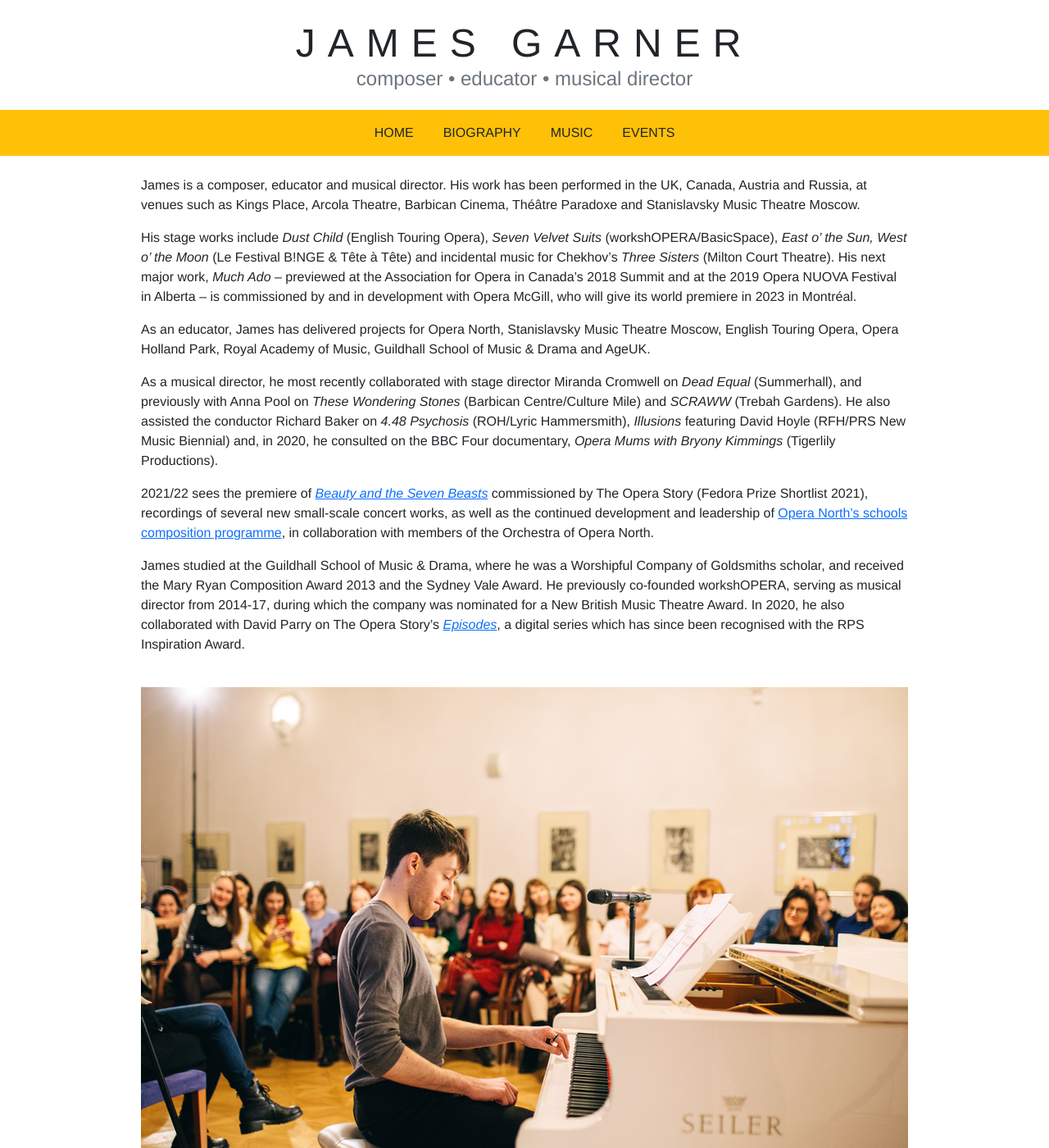
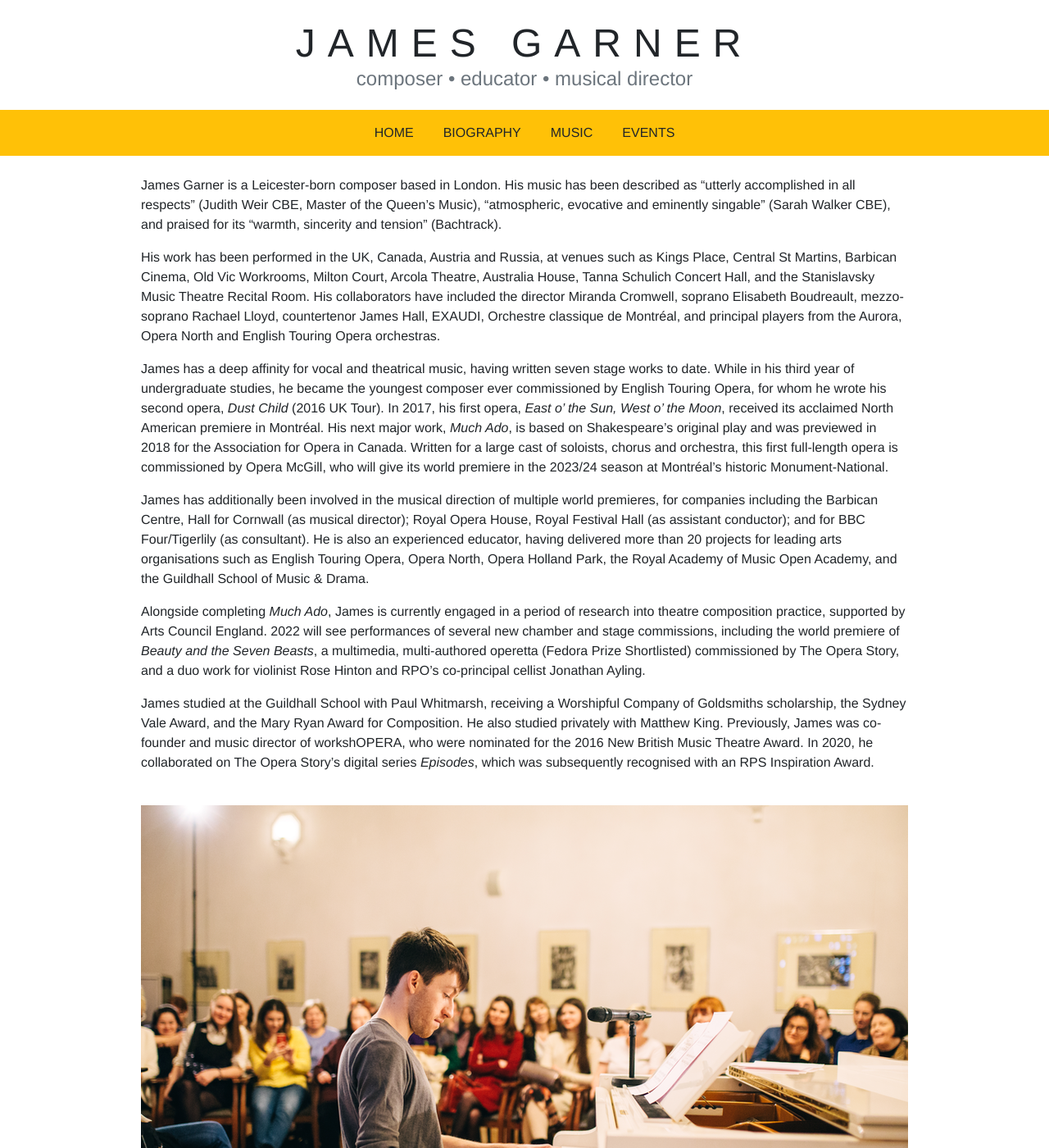
Before and after one commit to jamesgarnercomposer/jamesgarnercomposer.co.uk, a Jekyll site: the page built from biography.md, in a window 1280 px wide and 1400 px high. Shown: the whole window at 82% size. Built offline with Jekyll 4.4.1, drawn with Linux system fonts in a browser that asks for light colours; some of the changed text lies outside the part shown.

Commit message:
Update biography.md

```diff
--- a/biography.md
+++ b/biography.md
@@ -2,18 +2,18 @@
 title: Biography - James Garner
 ---
 
-James is a composer, educator and musical director. His work has been performed in the UK, Canada, Austria and Russia, at venues such as Kings Place, Arcola Theatre, Barbican Cinema, Théâtre Paradoxe and Stanislavsky Music Theatre Moscow.
+James Garner is a Leicester-born composer based in London. His music has been described as “utterly accomplished in all respects” (Judith Weir CBE, Master of the Queen’s Music), “atmospheric, evocative and eminently singable” (Sarah Walker CBE), and praised for its “warmth, sincerity and tension” (Bachtrack).
 
-His stage works include _Dust Child_ (English Touring Opera), _Seven Velvet Suits_ (workshOPERA/BasicSpace), _East o’ the Sun, West o’ the Moon_ (Le Festival B!NGE & Tête à Tête) and incidental music for Chekhov’s _Three Sisters_ (Milton Court Theatre). His next major work, _Much Ado_ – previewed at the Association for Opera in Canada’s 2018 Summit and at the 2019 Opera NUOVA Festival in Alberta – is commissioned by and in development with Opera McGill, who will give its world premiere in 2023 in Montréal.
+His work has been performed in the UK, Canada, Austria and Russia, at venues such as Kings Place, Central St Martins, Barbican Cinema, Old Vic Workrooms, Milton Court, Arcola Theatre, Australia House, Tanna Schulich Concert Hall, and the Stanislavsky Music Theatre Recital Room. His collaborators have included the director Miranda Cromwell, soprano Elisabeth Boudreault, mezzo-soprano Rachael Lloyd, countertenor James Hall, EXAUDI, Orchestre classique de Montréal, and principal players from the Aurora, Opera North and English Touring Opera orchestras.
 
-As an educator, James has delivered projects for Opera North, Stanislavsky Music Theatre Moscow, English Touring Opera, Opera Holland Park, Royal Academy of Music, Guildhall School of Music & Drama and AgeUK.
+James has a deep affinity for vocal and theatrical music, having written seven stage works to date. While in his third year of undergraduate studies, he became the youngest composer ever commissioned by English Touring Opera, for whom he wrote his second opera, _Dust Child_ (2016 UK Tour). In 2017, his first opera, _East o’ the Sun, West o’ the Moon_, received its acclaimed North American premiere in Montréal. His next major work, _Much Ado_, is based on Shakespeare’s original play and was previewed in 2018 for the Association for Opera in Canada. Written for a large cast of soloists, chorus and orchestra, this first full-length opera is commissioned by Opera McGill, who will give its world premiere in the 2023/24 season at Montréal’s historic Monument-National.
 
-As a musical director, he most recently collaborated with stage director Miranda Cromwell on _Dead Equal_ (Summerhall), and previously with Anna Pool on _These Wondering Stones_ (Barbican Centre/Culture Mile) and _SCRAWW_ (Trebah Gardens). He also assisted the conductor Richard Baker on _4.48 Psychosis_ (ROH/Lyric Hammersmith), _Illusions_ featuring David Hoyle (RFH/PRS New Music Biennial) and, in 2020, he consulted on the BBC Four documentary, _Opera Mums with Bryony Kimmings_ (Tigerlily Productions).
+James has additionally been involved in the musical direction of multiple world premieres, for companies including the Barbican Centre, Hall for Cornwall (as musical director); Royal Opera House, Royal Festival Hall (as assistant conductor); and for BBC Four/Tigerlily (as consultant). He is also an experienced educator, having delivered more than 20 projects for leading arts organisations such as English Touring Opera, Opera North, Opera Holland Park, the Royal Academy of Music Open Academy, and the Guildhall School of Music & Drama.
 
-2021/22 sees the premiere of [_Beauty and the Seven Beasts_](https://www.fedora-platform.com/discover/shortlist/beauty-and-the-seven-beasts/387){:rel="nofollow noreferrer"} commissioned by The Opera Story (Fedora Prize Shortlist 2021), recordings of several new small-scale concert works, as well as the continued development and leadership of [Opera North's schools composition programme](https://www.operanorth.co.uk/whats-on/schools-secondary-composition-project/){:rel="nofollow noreferrer"}, in collaboration with members of the Orchestra of Opera North.
+Alongside completing _Much Ado_, James is currently engaged in a period of research into theatre composition practice, supported by Arts Council England. 2022 will see performances of several new chamber and stage commissions, including the world premiere of _Beauty and the Seven Beasts_, a multimedia, multi-authored operetta (Fedora Prize Shortlisted) commissioned by The Opera Story, and a duo work for violinist Rose Hinton and RPO’s co-principal cellist Jonathan Ayling.
 
-James studied at the Guildhall School of Music & Drama, where he was a Worshipful Company of Goldsmiths scholar, and received the Mary Ryan Composition Award 2013 and the Sydney Vale Award. He previously co-founded workshOPERA, serving as musical director from 2014-17, during which the company was nominated for a New British Music Theatre Award. In 2020, he also collaborated with David Parry on The Opera Story’s [_Episodes_](https://operavision.eu/en/library/performances/digital-opera/opera-story-episodes){:rel="nofollow noreferrer"}, a digital series which has since been recognised with the RPS Inspiration Award.\
+James studied at the Guildhall School with Paul Whitmarsh, receiving a Worshipful Company of Goldsmiths scholarship, the Sydney Vale Award, and the Mary Ryan Award for Composition. He also studied privately with Matthew King. Previously, James was co-founder and music director of workshOPERA, who were nominated for the 2016 New British Music Theatre Award. In 2020, he collaborated on The Opera Story’s digital series _Episodes_, which was subsequently recognised with an RPS Inspiration Award.\
 <br>
 
 ![James Garner performing at the piano](/assets/images/biography_photo.png)
-<div class="image-footnote">© 2020 Natalia Malysheva</div>
+<div class="image-footnote">© Natalia Malysheva</div>
```
